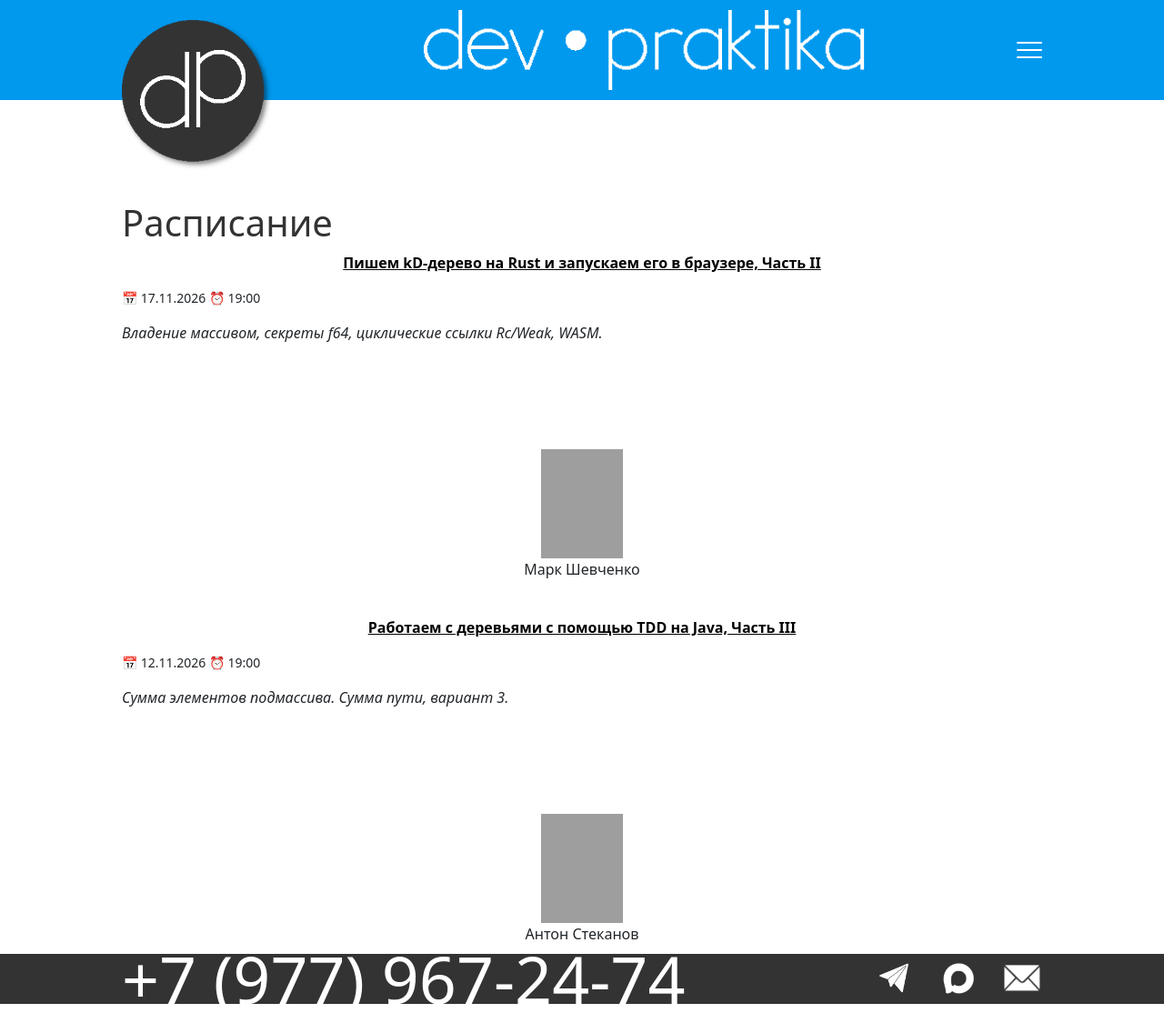
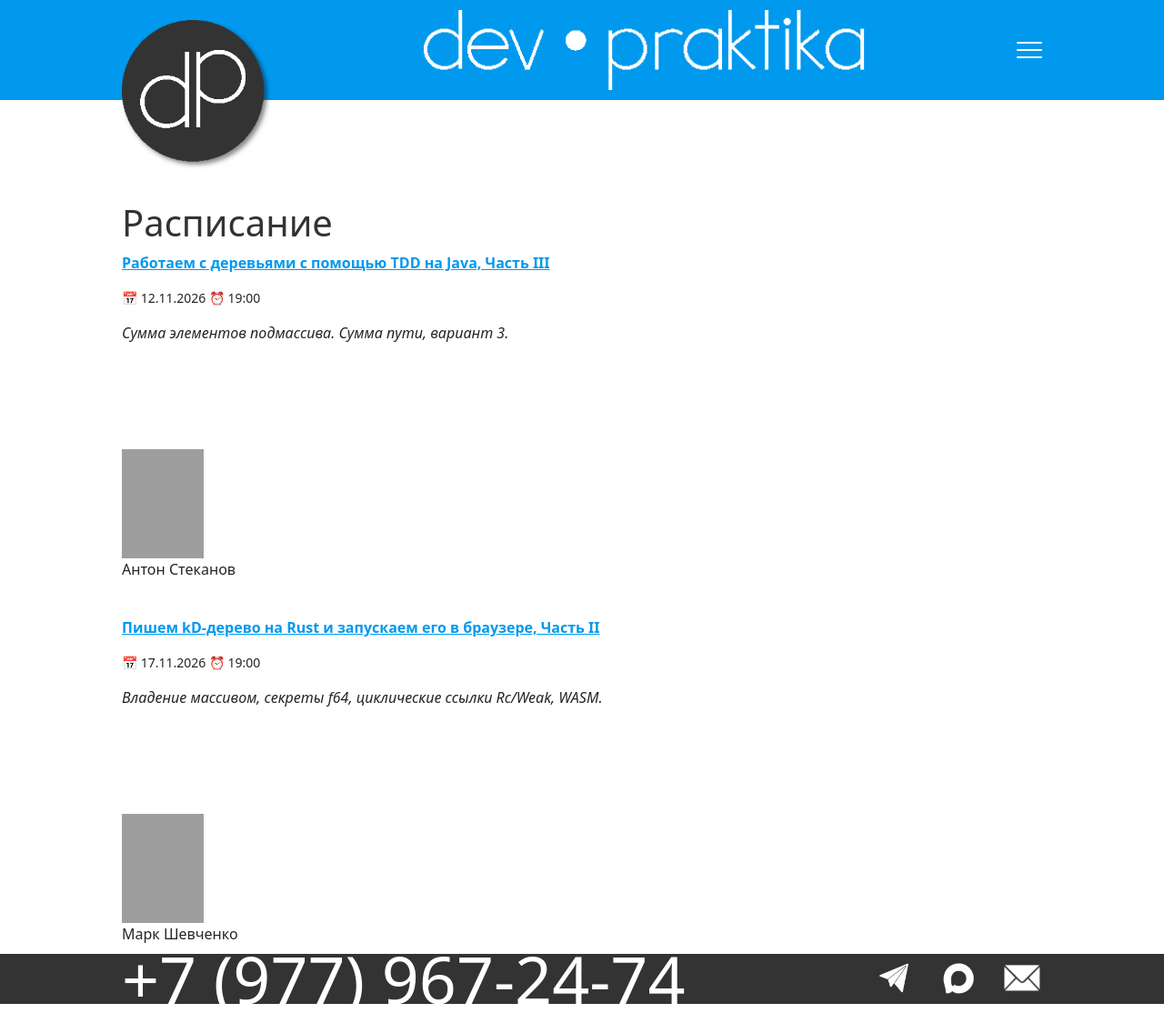
Before and after one commit to devpraktika-ru/devpraktika-ru.github.io, a Jekyll site: the page built from schedule/index.md, in a window 1280 px wide, cut to the strip 0-1125 px from the top of the page. Shown: the whole strip at 91% size. Built offline with Jekyll 4.4.1, drawn with Linux system fonts in a browser that asks for light colours; grey boxes are pictures that could not be loaded.

Commit message:
Упростил карточки мероприятий

```diff
--- a/schedule/index.md
+++ b/schedule/index.md
@@ -3,7 +3,7 @@ layout: default
 title: Расписание
 ---
 
-{% assign upcoming_events = site.posts | where_exp: "event", "event.date >= site.time" | sort: "date" | reverse %}
+{% assign upcoming_events = site.posts | where_exp: "event", "event.date >= site.time" | sort: "date" %}
 
 # Расписание
 
@@ -15,9 +15,8 @@ title: Расписание
 {% else %}
   <div class="card-list">
   {% for event in upcoming_events %}
-    {% assign workshop = site.workshops | where: "slug", event.slug | first %}
     <article>
-      <p class="text-center fw-bold"><a class="text-black" style="height: 4.5rem; line-height: 1.5" href="{{ event.url |   relative_url }}">{{ event.title }}</a></p>
+      <p class="fw-bold"><a style="height: 4.5rem; line-height: 1.5" href="{{ event.url |   relative_url }}">{{ event.title }}</a></p>
       <p class="small">📅 {{ event.date | date: "%d.%m.%Y" }} ⏰ {{ event.date | date: "%H:%M" }}</p>
       <p class="overflow-hidden" style="height: 4.5rem; line-height: 1.5;"><em>{{ event.description }}</em></p>
       <p class="fs-4 text-end price">
@@ -25,8 +24,8 @@ title: Расписание
       </p>
       <div class="row">
         {% for educator_slug in event.educators %}
-          {% assign educator = site.educators | where: "slug",   educator_slug | first %}
-          <div class="col text-center">
+          {% assign educator = site.educators | where: "slug", educator_slug | first %}
+          <div class="col">
             <img src="{{ educator.thumbnail }}" alt="{{ educator.title }}" width="90" height="120">
             <p>{{ educator.title }}</p>
           </div>
```
Also changed, not shown: archive/index.md (+3 -4 lines), index.md (+4 -5 lines).
